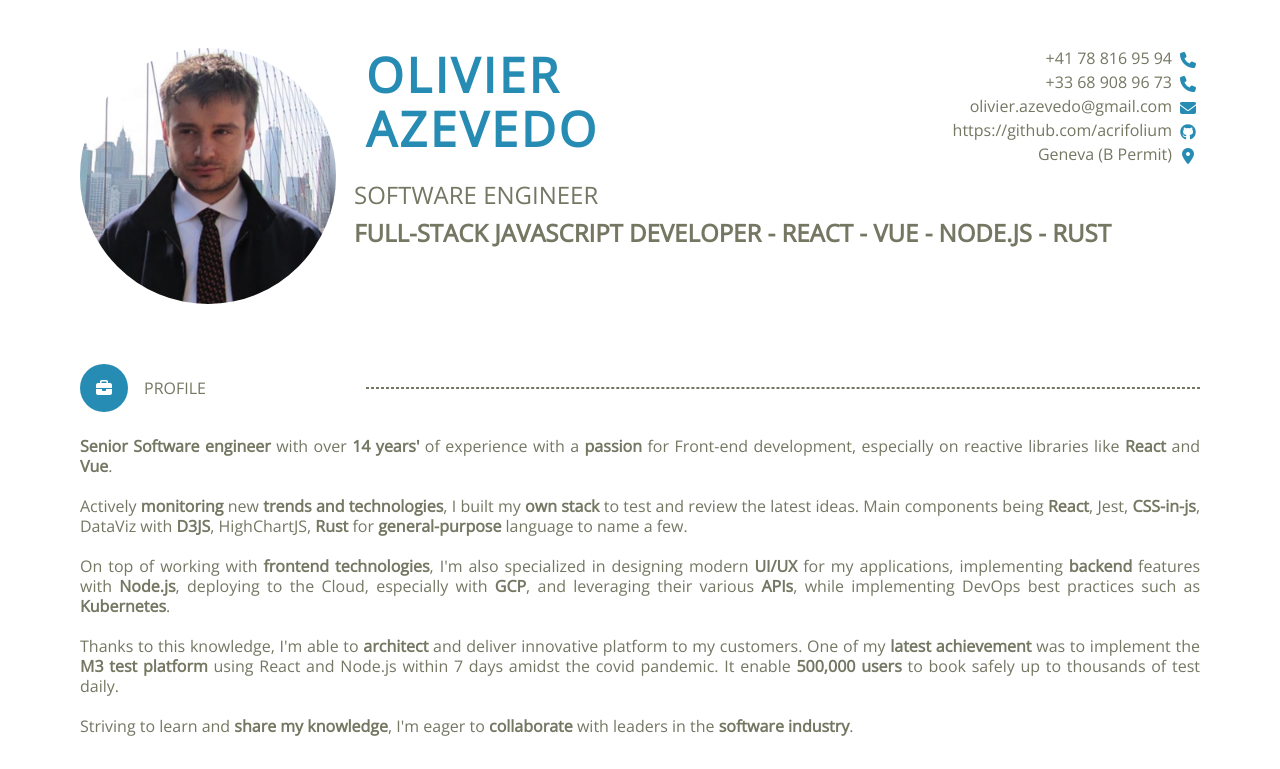
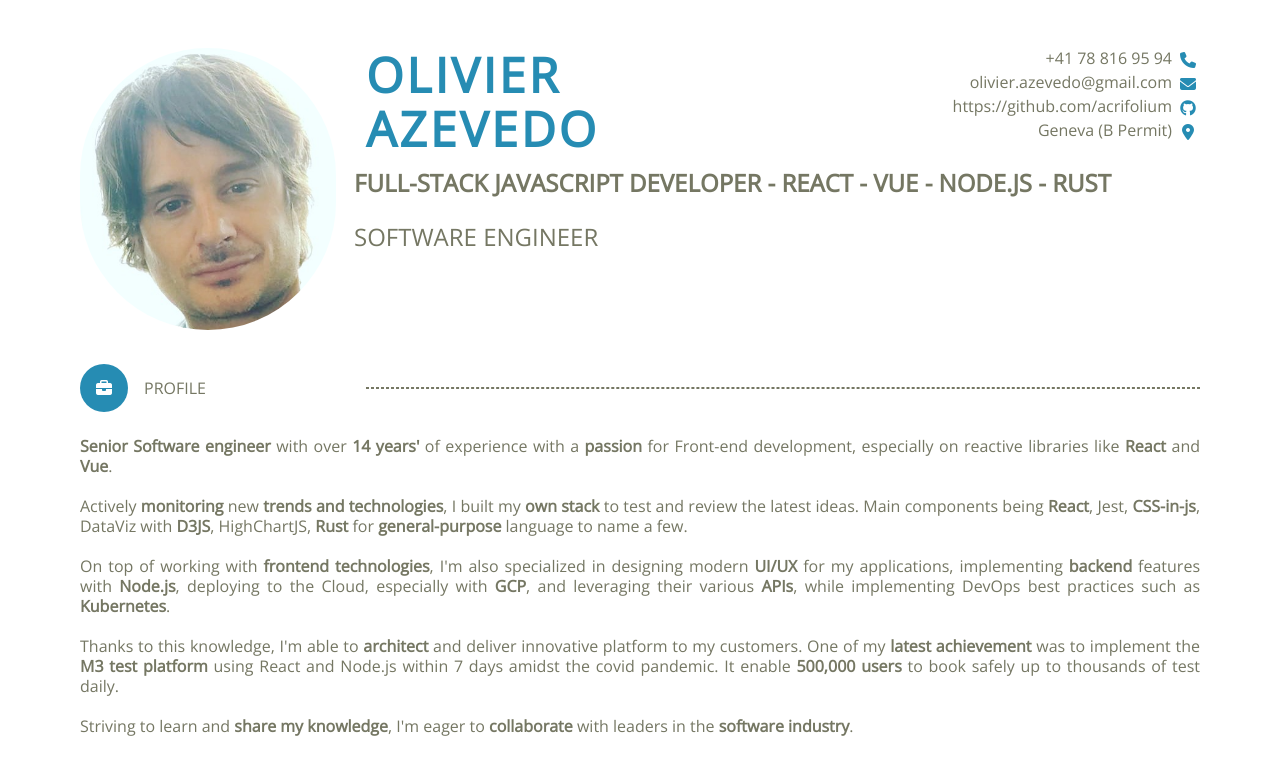
Before and after one commit to acrifolium/resume, a website built with webpack: page src/index.html in a window 1280 px wide. Shown: the top 769 px of the page. Built offline with nearby package versions, Linux system fonts and the light colour scheme; files whose address does not match are found by name.

Commit message:
Improve for ORP

```diff
--- a/src/index.html
+++ b/src/index.html
@@ -17,7 +17,7 @@
                 <div class="columns">
                     <div class="column is-3 is-flex is-justify-content-flex-start">
                         <figure class="image is-256x256">
-                            <img class="is-rounded" src="assets/images/acrifolium.jpg">
+                            <img class="is-rounded" src="assets/images/olivier-azevedo.png">
                         </figure>
                     </div>
                     <div class="column is-9">
@@ -32,18 +32,6 @@
                                     <span>
                                         <p class="subtitle">
                                             <a href="tel:+41788169594">+41 78 816 95 94</a>
-                                        </p>
-                                    </span>
-                                    <span class="icon">
-                                        <i class="fa fa-phone has-text-primary" aria-hidden="true"></i>
-                                    </span>
-                                </span>
-
-                                <!-- French Mobile phone -->
-                                <span class="icon-text">
-                                    <span>
-                                        <p class="subtitle">
-                                            <a href="tel:+33689089673">+33 68 908 96 73</a>
                                         </p>
                                     </span>
                                     <span class="icon">
@@ -92,11 +80,11 @@
 
                         <div class="columns">
                             <div class="column>">
+                                <div class="subtitle is-uppercase is-size-4 has-text-weight-bold">
+                                    Full-Stack JavaScript Developer - React - Vue - Node.js - Rust
+                                </div>
                                 <div class="subtitle is-uppercase is-size-4 mb-2">
                                     Software engineer
-                                </div>
-                                <div class="subtitle is-uppercase is-size-4 has-text-weight-bold">
-                                    Full-Stack JavaScript Developer - React - Vue - Node.js - Rust
                                 </div>
                             </div>
                         </div>
--- a/src/index.js
+++ b/src/index.js
@@ -1,5 +1,6 @@
 require('./styles.scss');
-import acrifolium from './assets/images/acrifolium.jpg';
+// import acrifolium from './assets/images/acrifolium.jpg';
+import acrifolium from './assets/images/olivier-azevedo.png';
 import totalEnergies from './assets/images/total-energies.jpeg';
 import m3Groupe from './assets/images/m3-groupe.jpeg';
 import axa from './assets/images/axa.png';
```
Also changed, not shown: src/assets/images/olivier-azevedo.png (added).
